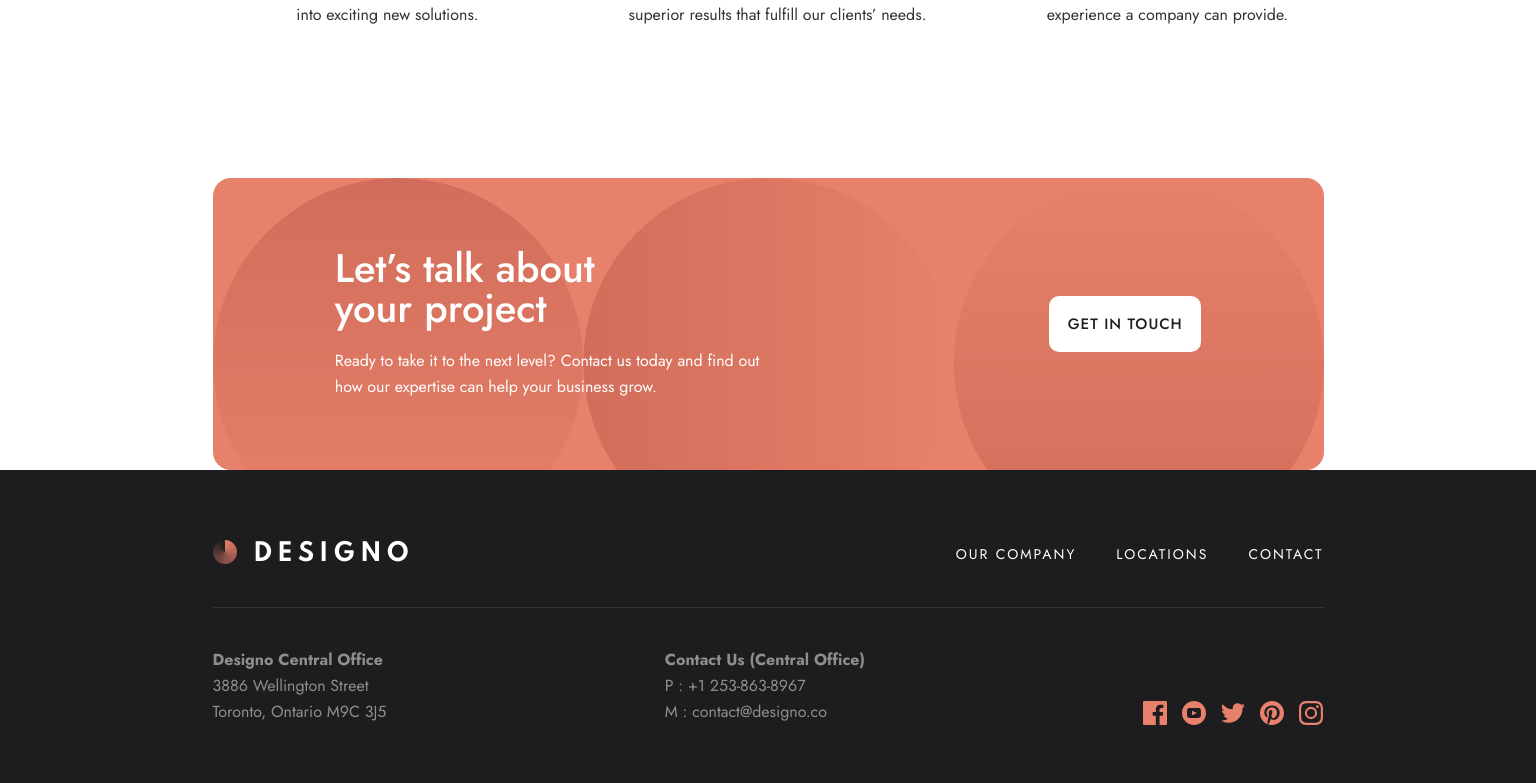
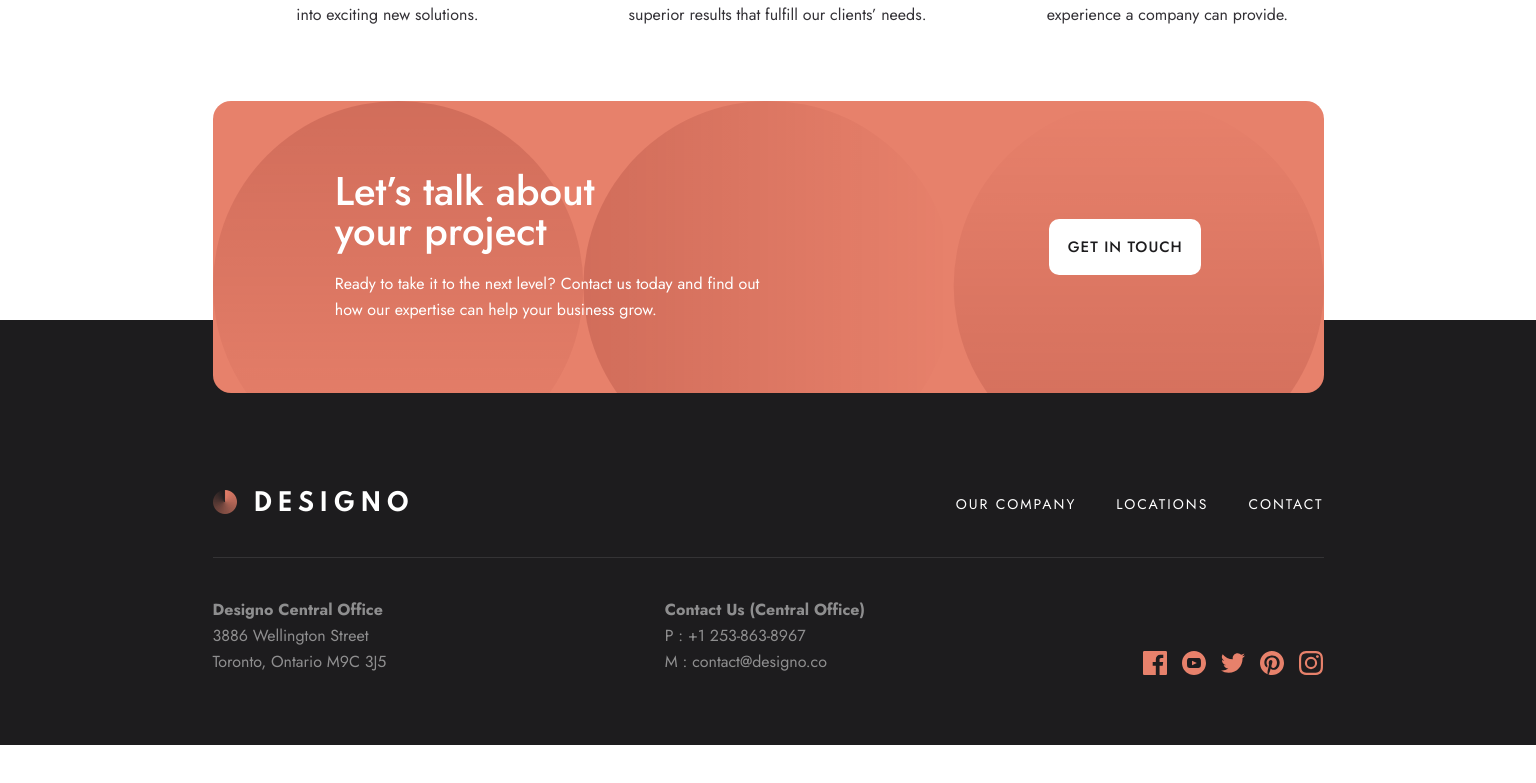
Before and after one commit to LucasS-Goncalves/designo, an Angular app: page / in a window 1536 px wide. Shown: the part 2122-2905 px from the top of the page. After the commit the page ends 2867 px from the top, so only its background shows below. Built offline with nearby package versions, Linux system fonts and the light colour scheme.

Commit message:
finishing footer position styles and removing margin bottom from benefits section

```diff
--- a/src/app/_components/footer-1/footer-1.component.html
+++ b/src/app/_components/footer-1/footer-1.component.html
@@ -1,4 +1,4 @@
-<footer [ngClass]="{'onContactPage': contactPage}">
+<footer [ngClass]="{'onContactPage': isNotContactPage}">
   <div class="logo-pages-container">
     <img src="../../../assets/shared/desktop/logo-light.png" alt="Logo" class="logo">
     <span class="hr hr-1"></span>
--- a/src/app/_components/footer-1/footer-1.component.ts
+++ b/src/app/_components/footer-1/footer-1.component.ts
@@ -9,5 +9,5 @@ import { Component, Input } from '@angular/core';
   styleUrl: './footer-1.component.scss'
 })
 export class Footer1Component {
-  @Input() contactPage = false;
+  @Input() isNotContactPage = true;
 }
--- a/src/app/pages/home-page/home-page.component.html
+++ b/src/app/pages/home-page/home-page.component.html
@@ -77,5 +77,11 @@
     </li>
   </ul>
 </section>
-<app-footer-2></app-footer-2>
-<app-footer-1></app-footer-1>
+<section class="footers_container">
+  <div class="footer2-container">
+    <app-footer-2></app-footer-2>
+  </div>
+  <div class="footer1-container">
+    <app-footer-1></app-footer-1>
+  </div>
+</section>
--- a/src/app/pages/home-page/home-page.component.scss
+++ b/src/app/pages/home-page/home-page.component.scss
@@ -91,7 +91,7 @@ header{
 .benefits_section{
   display: flex;
   justify-content: center;
-  margin: 110px 0;
+  margin-top: 110px;
 
   ul{
     width: 327px;
@@ -152,6 +152,12 @@ header{
   }
 }
 
+.footers_container{
+  .footer2-container{
+    transform: translateY(50%);
+  }
+}
+
 
 @media(min-width: 768px){
 
@@ -195,7 +201,7 @@ header{
   }
 
   .benefits_section{
-    margin: 130px 0;
+    margin-top: 130px;
 
     ul{
       width: 690px;
@@ -218,6 +224,11 @@ header{
     }
   }
 
+  .footers_container{
+    .footer2-container{
+      transform: translateY(30%);
+    }
+  }
 }
 
 
@@ -257,7 +268,7 @@ header{
   }
 
   .benefits_section{
-    margin: 150px 0;
+    margin-top: 150px;
 
     ul{
       width: 1111px;
@@ -279,4 +290,10 @@ header{
       }
     }
   }
+
+  .footers_container{
+    .footer2-container{
+      transform: translateY(25%);
+    }
+  }
 }
```
